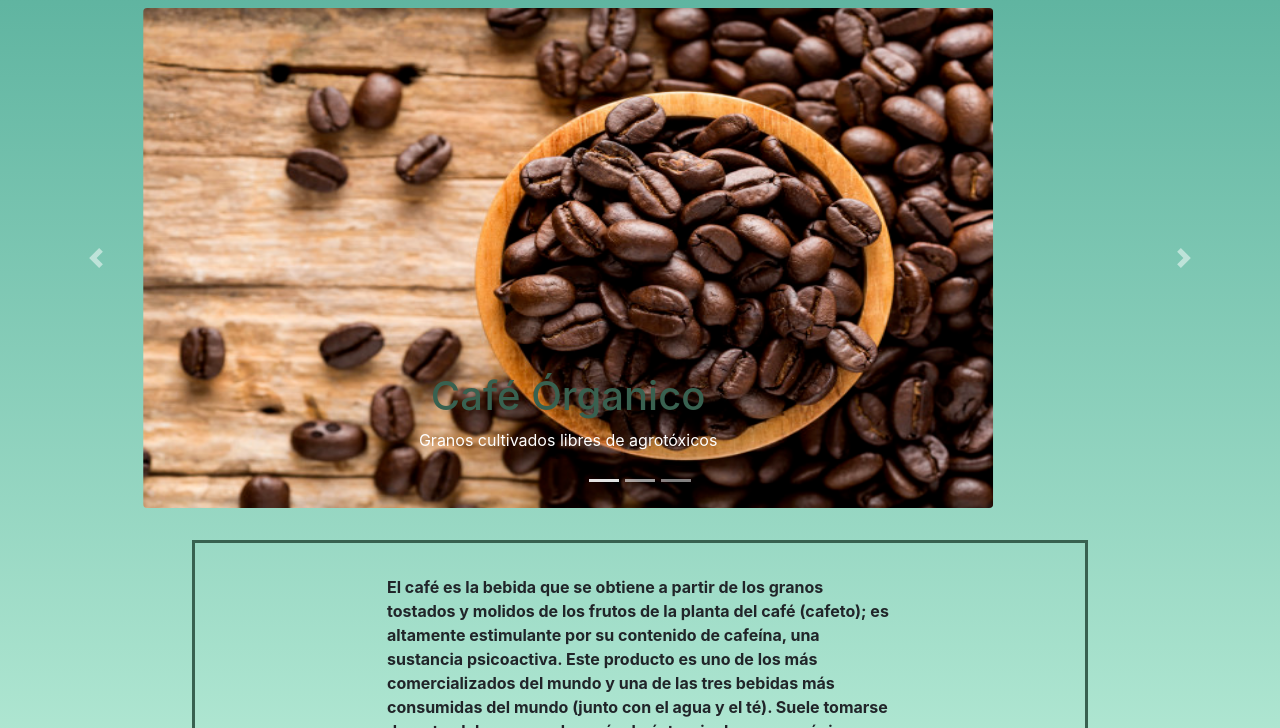
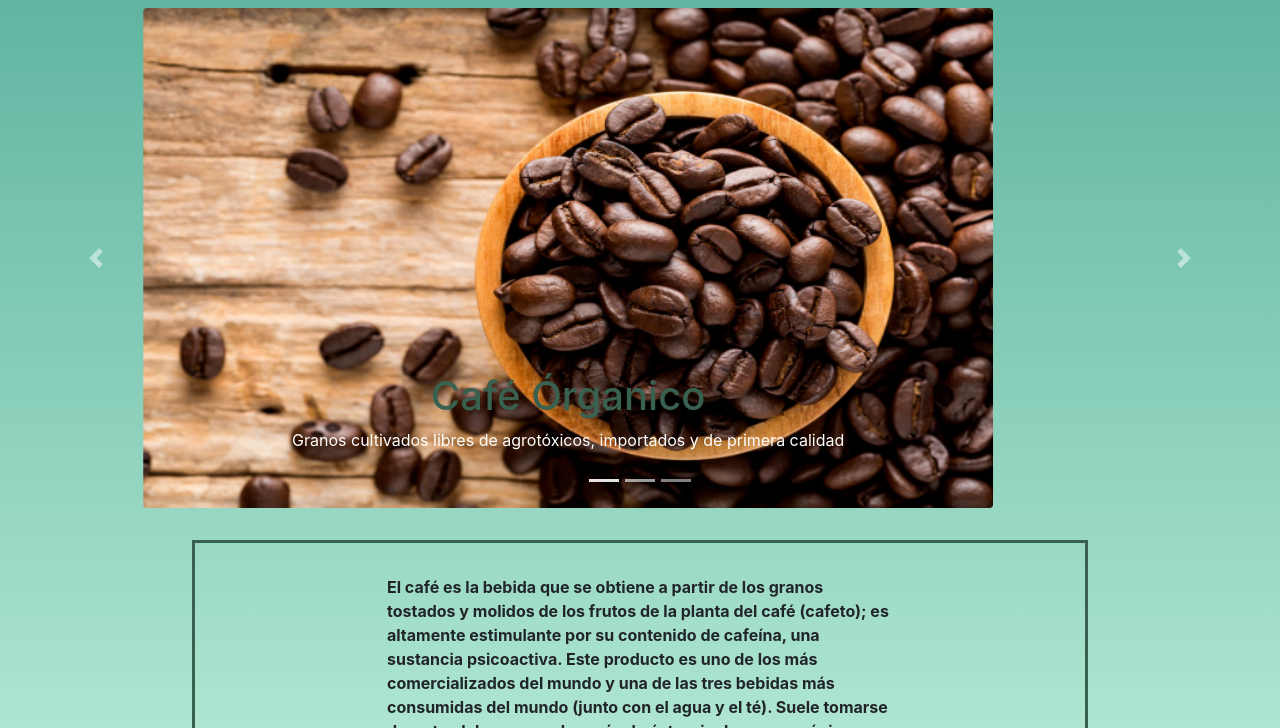
Before and after one commit to maximo95/trabajo_clase_15, a website: page index.html in a window 1280 px wide. Shown: the part 72-800 px from the top of the page. Drawn offline with nearby package versions, Linux system fonts and the light colour scheme.

Commit message:
agregué " importados y de primera calidad" al párrafo del h1 de la primera imagen del carrusel.

```diff
--- a/index.html
+++ b/index.html
@@ -35,7 +35,7 @@
           <img src="fotos/cafe.png"  alt="imagen de cafe de granos de café sobre una mesa de madera" class="rounded mx-auto d-block bloque-carrucel__tamanio">
           <div class="carousel-caption d-none d-md-block bloque-carrucel__tamanio--centrar">
             <h1>Café Órganico</h1>
-            <p>Granos cultivados libres de agrotóxicos </p>
+            <p>Granos cultivados libres de agrotóxicos, importados y de primera calidad </p>
           </div>
         </div>
         <div class="carousel-item ">
```
